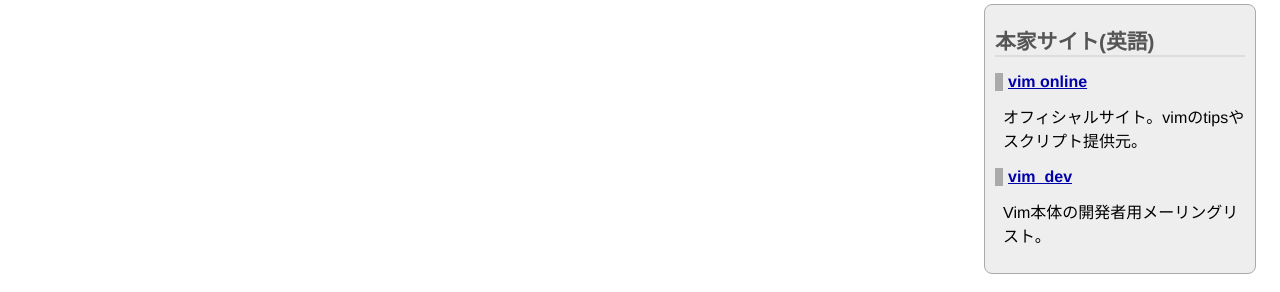
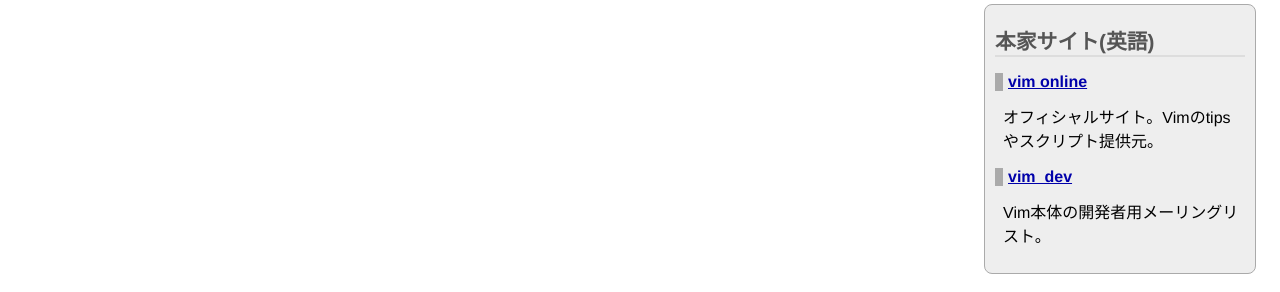
Before and after one commit to vim-jp/vim-jp.github.io, a Jekyll site: the page built from 403.html, in a window 1280 px wide. Shown: the part 737-1029 px from the top of the page. Built offline with Jekyll 4.4.1, drawn with Linux system fonts in a browser that asks for light colours; nearby versions of some CDN libraries; Markdown is read by kramdown in place of the engine named in the settings; comment, search, counter and statistics services are not loaded.

Commit message:
Unify notation

```diff
--- a/_layouts/default.html
+++ b/_layouts/default.html
@@ -109,7 +109,7 @@
 				<h2>本家サイト(英語)</h2>
 				<dl>
 					<dt><a href="http://www.vim.org/">vim online</a></dt>
-					<dd>オフィシャルサイト。vimのtipsやスクリプト提供元。</dd>
+					<dd>オフィシャルサイト。Vimのtipsやスクリプト提供元。</dd>
 					<dt><a href="https://groups.google.com/forum/?hl=ja&amp;fromgroups#!forum/vim_dev">vim_dev</a></dt>
 					<dd>Vim本体の開発者用メーリングリスト。</dd>
 				</dl>
```
